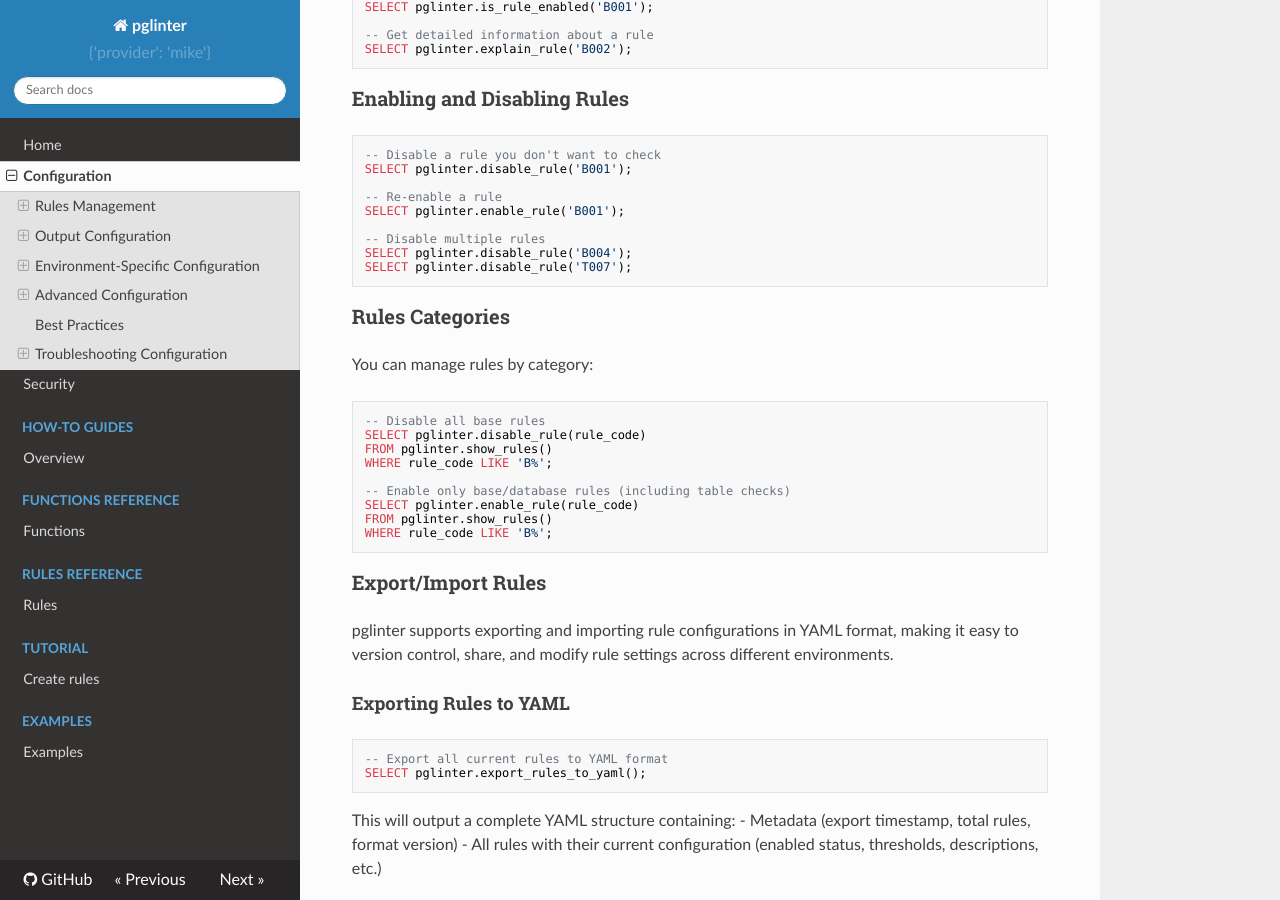
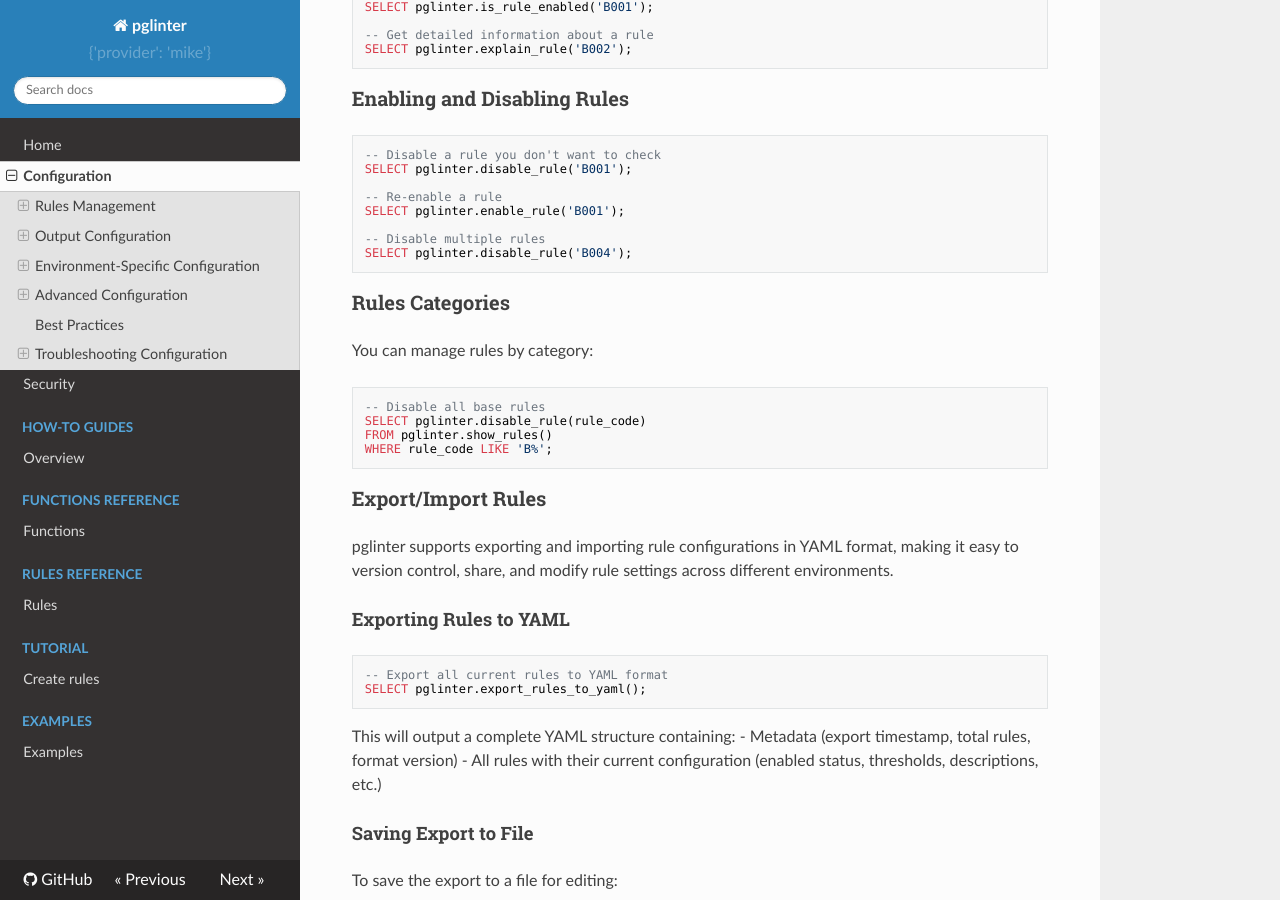
Before and after one commit to pmpetit/pglinter, an MkDocs documentation site: the page built from docs/configure.md, in a window 1280 px wide and 900 px high, scrolled down 407 px. Built offline with MkDocs 1.6.1, drawn with Linux system fonts in a browser that asks for light colours; nearby versions of some CDN libraries.

Commit message:
in docs, remove ref to T-rules

````diff
--- a/docs/configure.md
+++ b/docs/configure.md
@@ -28,7 +28,7 @@ SELECT pglinter.enable_rule('B001');
 
 -- Disable multiple rules
 SELECT pglinter.disable_rule('B004');
-SELECT pglinter.disable_rule('T007');
+
 ```
 
 ### Rules Categories
@@ -41,10 +41,7 @@ SELECT pglinter.disable_rule(rule_code)
 FROM pglinter.show_rules()
 WHERE rule_code LIKE 'B%';
 
--- Enable only base/database rules (including table checks)
-SELECT pglinter.enable_rule(rule_code)
-FROM pglinter.show_rules()
-WHERE rule_code LIKE 'B%';
+
 ```
 
 ### Export/Import Rules
````
Also changed, not shown: 1 other file.
